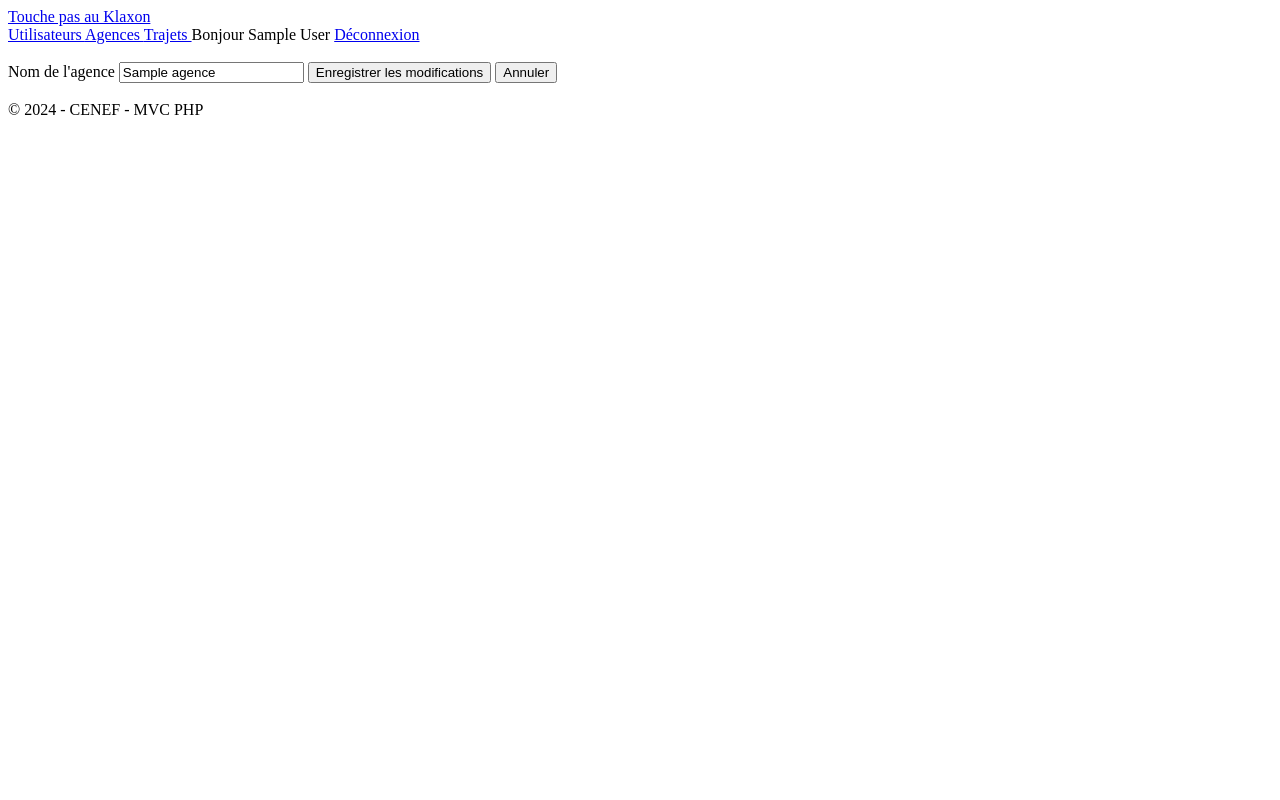
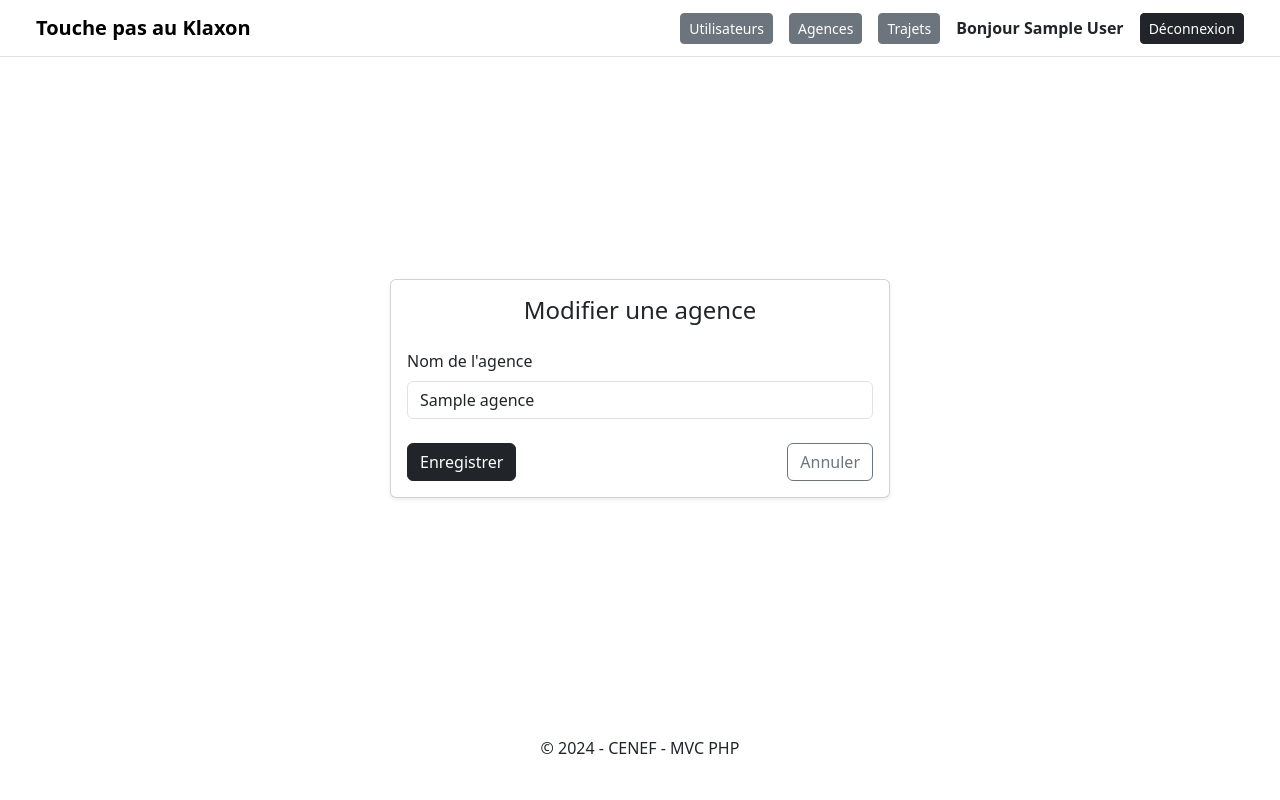
Before and after one commit to O1Alex/Projet_Klaxon, a PHP site: page /Admin/Agences/edit_agence.php?id=1 in a window 1280 px wide. Run offline with PHP 8.4, Linux system fonts and the light colour scheme; the visitor is signed in with stand-in values (Sample User, id 1); tables that the repository leaves empty hold one stand-in row (values such as "Sample post").

Commit message:
modification admin_dashboard

```diff
--- a/View/Admin/Agences/create_agence.php
+++ b/View/Admin/Agences/create_agence.php
@@ -46,6 +46,8 @@ if(empty($errors)){
 <head>
     <meta charset="UTF-8">
     <meta name="viewport" content="width=device-width, initial-scale=1.0">
+    <link href="https://cdn.jsdelivr.net/npm/bootstrap@5.3.8/dist/css/bootstrap.min.css" rel="stylesheet" integrity="sha384-sRIl4kxILFvY47J16cr9ZwB07vP4J8+LH7qKQnuqkuIAvNWLzeN8tE5YBujZqJLB" crossorigin="anonymous">
+    <link href="https://cdn.jsdelivr.net/npm/bootstrap-icons/font/bootstrap-icons.css" rel="stylesheet">
     <title>Création agence ADMIN</title>
 </head>
 
--- a/View/Admin/Agences/edit_agence.php
+++ b/View/Admin/Agences/edit_agence.php
@@ -41,21 +41,54 @@ if($_SERVER['REQUEST_METHOD']=='POST'){
 <head>
     <meta charset="UTF-8">
     <meta name="viewport" content="width=device-width, initial-scale=1.0">
+    <link href="https://cdn.jsdelivr.net/npm/bootstrap@5.3.8/dist/css/bootstrap.min.css" rel="stylesheet" integrity="sha384-sRIl4kxILFvY47J16cr9ZwB07vP4J8+LH7qKQnuqkuIAvNWLzeN8tE5YBujZqJLB" crossorigin="anonymous">
+    <link href="https://cdn.jsdelivr.net/npm/bootstrap-icons/font/bootstrap-icons.css" rel="stylesheet">
     <title>Modification agence ADMIN</title>
 </head>
 
-<body>
-    <?php include "../../header.php"?>
-    <br>
-    <form method='POST'>
-        <label>Nom de l'agence</label>
-        <input type="text" name="city_name" value="<?php echo $agenceDetails['city_name']?>">
-        <button type="submit">Enregistrer les modifications</button>
-        <a href="../admin_dashboard.php?section=agences">
-            <button type="reset">Annuler</button>
-        </a>
-    </form>
-    <br>
-    <?php include "../../footer.php"?>
+<body class="d-flex flex-column min-vh-100">
+
+    <?php include "../../header.php"; ?>
+
+    <main class="flex-fill d-flex align-items-center justify-content-center">
+
+        <div class="card shadow-sm" style="max-width: 500px; width: 100%;">
+            <div class="card-body">
+
+                <h4 class="card-title mb-4 text-center">
+                    Modifier une agence
+                </h4>
+
+                <form method="POST">
+
+                    <div class="mb-3">
+                        <label class="form-label">Nom de l'agence</label>
+                        <input type="text"
+                               name="city_name"
+                               class="form-control"
+                               value="<?= htmlspecialchars($agenceDetails['city_name']) ?>"
+                               required>
+                    </div>
+
+                    <div class="d-flex justify-content-between mt-4">
+                        <button type="submit" class="btn btn-dark">
+                            Enregistrer
+                        </button>
+
+                        <a href="../admin_dashboard.php?section=agences"
+                           class="btn btn-outline-secondary">
+                            Annuler
+                        </a>
+                    </div>
+
+                </form>
+
+            </div>
+        </div>
+
+    </main>
+
+    <?php include "../../footer.php"; ?>
+
 </body>
 </html>
--- a/View/Admin/Agences/list_agences.php
+++ b/View/Admin/Agences/list_agences.php
@@ -11,7 +11,7 @@ $agences=$agenceController->getAllAgences();
 <head>
     <meta charset="UTF-8">
     <meta name="viewport" content="width=device-width, initial-scale=1.0">
-     <link href="https://cdn.jsdelivr.net/npm/bootstrap@5.3.8/dist/css/bootstrap.min.css" rel="stylesheet" integrity="sha384-sRIl4kxILFvY47J16cr9ZwB07vP4J8+LH7qKQnuqkuIAvNWLzeN8tE5YBujZqJLB" crossorigin="anonymous">
+    <link href="https://cdn.jsdelivr.net/npm/bootstrap@5.3.8/dist/css/bootstrap.min.css" rel="stylesheet" integrity="sha384-sRIl4kxILFvY47J16cr9ZwB07vP4J8+LH7qKQnuqkuIAvNWLzeN8tE5YBujZqJLB" crossorigin="anonymous">
     <link href="https://cdn.jsdelivr.net/npm/bootstrap-icons/font/bootstrap-icons.css" rel="stylesheet">
     <title>Liste des agences</title>
 </head>
--- a/View/Admin/Users/list_users.php
+++ b/View/Admin/Users/list_users.php
@@ -16,7 +16,7 @@ $users=$userController->getUser();
 <body class="d-flex flex-column min-vh-100">
     <main class="container my-5">
 
-        <h2 class="mb-4">Liste des utilisateurs</h2>
+        <h2 class="mb-4 text-center">Liste des utilisateurs</h2>
         <div class="table-responsive">
             <table class="table table-striped table-bordered align-middle text-center">
                 <thead class="table-dark">
--- a/View/header.php
+++ b/View/header.php
@@ -32,19 +32,19 @@ if(session_status()==PHP_SESSION_NONE){
                         <a href="admin_dashboard.php?section=users" class="btn btn-secondary btn-sm"> Utilisateurs </a>
                         <a href="admin_dashboard.php?section=agences" class="btn btn-secondary btn-sm"> Agences </a>
                         <a href="admin_dashboard.php?section=trajets" class="btn btn-secondary btn-sm"> Trajets </a>
-
+                        <span class="fw-semibold text-nowrap">
+                            <?php echo htmlspecialchars("Bonjour " . $_SESSION['user_name']); ?>
+                        </span>
+                        <a href="../Deconnexion.php" class="btn btn-dark btn-sm"> Déconnexion </a>
 
                     <!-- Utilisateur normal -->
                     <?php } else { ?>
                         <a href="create_trajet.php" class="btn btn-dark btn-sm"> Proposer un trajet </a>
+                        <span class="fw-semibold text-nowrap">
+                            <?php echo htmlspecialchars("Bonjour " . $_SESSION['user_name']); ?>
+                        </span>
+                        <a href="Deconnexion.php" class="btn btn-dark btn-sm"> Déconnexion </a>
                     <?php } ?>
-
-                    <!-- Administrateur et Utilisateur normal -->
-                    <span class="fw-semibold text-nowrap">
-                        <?php echo htmlspecialchars("Bonjour " . $_SESSION['user_name']); ?>
-                    </span>
-
-                    <a href="../Deconnexion.php" class="btn btn-dark btn-sm"> Déconnexion </a>
 
                 <!-- Utilisateur non connecté -->
                 <?php } else { ?>
```
Also changed, not shown: View/Admin/admin_dashboard.php (+27 -12 lines).
